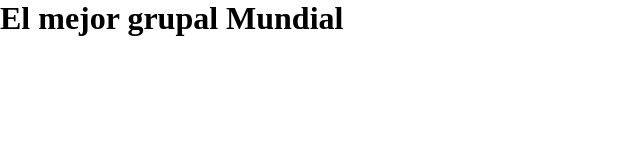
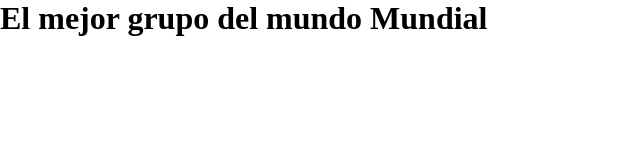
Before and after one commit to JCristinaJSalas/grupo, a plain HTML site: page index.html in a window 1280 px wide. Shown: the whole page, without its empty margins (0-640 px from the left). Drawn offline with Linux system fonts and the light colour scheme.

Commit message:
feat: :sparkles: Arreglo del HTML
Se arreglo y se corrigio el HTML

```diff
--- a/index.html
+++ b/index.html
@@ -9,7 +9,7 @@
 </head>
 <body>
 
-    <h1>El mejor grupal Mundial</h1>
+    <h1>El mejor grupo del mundo Mundial</h1>
 
 </body>
 </html>
```
